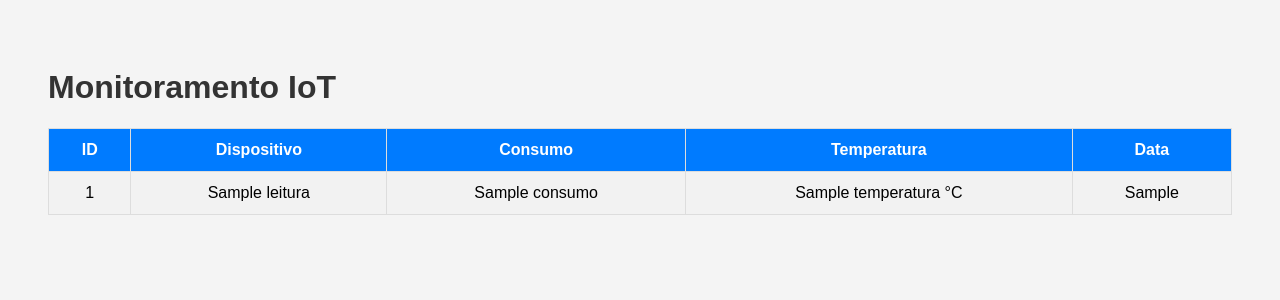
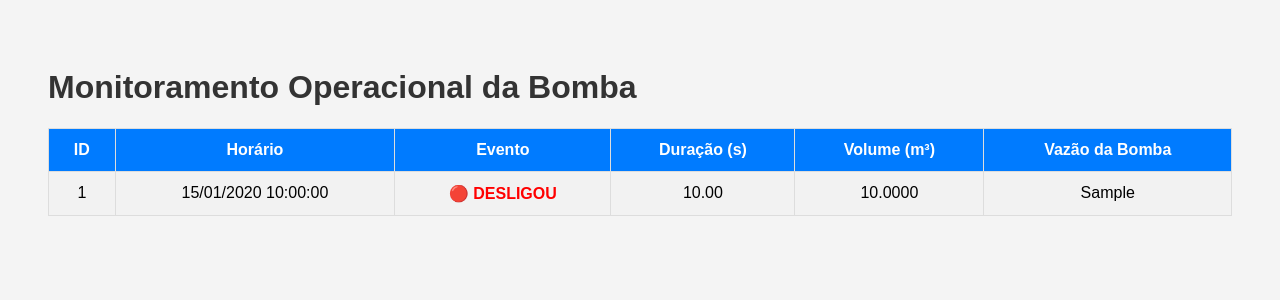
Before and after one commit to ffhlavio/CONSUMO-HIDRICO, a Flask app: page /iot in a window 1280 px wide. Shown: the top 300 px of the page. Run offline with Flask 3, Linux system fonts and the light colour scheme; a database or web service that is not in the repository returns one stand-in record (values such as "Sample title"); some libraries are stand-ins or nearby versions.

Commit message:
dashboard operacional bomba

```diff
--- a/app.py
+++ b/app.py
@@ -227,24 +227,24 @@ def dashboard_iot():
 
     cur.execute('''
         SELECT
-            leituras.id,
-            dispositivos.nome,
-            leituras.consumo,
-            leituras.temperatura,
-            leituras.criado_em
-        FROM leituras
-        JOIN dispositivos
-        ON leituras.dispositivo_id = dispositivos.id
-        ORDER BY leituras.criado_em DESC
+            id,
+            timestamp,
+            evento,
+            duracao_segundos,
+            volume_m3,
+            vazao_bomba
+        FROM bomba_eventos
+        ORDER BY timestamp DESC
+        LIMIT 50
     ''')
 
-    leituras = cur.fetchall()
+    eventos = cur.fetchall()
 
     conn.close()
 
     return render_template(
         'iot.html',
-        leituras=leituras
+        eventos=eventos
     )
 
 
--- a/templates/iot.html
+++ b/templates/iot.html
@@ -2,7 +2,7 @@
 <html lang="pt-br">
 <head>
     <meta charset="UTF-8">
-    <title>Dashboard IoT</title>
+    <title>Dashboard Operacional da Bomba</title>
 
     <style>
 
@@ -37,31 +37,79 @@
             background:#f2f2f2;
         }
 
+        .ligou{
+            color:green;
+            font-weight:bold;
+        }
+
+        .desligou{
+            color:red;
+            font-weight:bold;
+        }
+
     </style>
 
 </head>
+
 <body>
 
-    <h1>Monitoramento IoT</h1>
+    <h1>Monitoramento Operacional da Bomba</h1>
 
     <table>
 
         <tr>
             <th>ID</th>
-            <th>Dispositivo</th>
-            <th>Consumo</th>
-            <th>Temperatura</th>
-            <th>Data</th>
+            <th>Horário</th>
+            <th>Evento</th>
+            <th>Duração (s)</th>
+            <th>Volume (m³)</th>
+            <th>Vazão da Bomba</th>
         </tr>
 
-        {% for leitura in leituras %}
+        {% for evento in eventos %}
 
         <tr>
-            <td>{{ leitura[0] }}</td>
-            <td>{{ leitura[1] }}</td>
-            <td>{{ leitura[2] }}</td>
-            <td>{{ leitura[3] }} °C</td>
-            <td>{{ leitura[4] }}</td>
+
+            <td>{{ evento[0] }}</td>
+
+            <td>
+                {{ evento[1].strftime('%d/%m/%Y %H:%M:%S') }}
+            </td>
+
+            <td>
+
+                {% if evento[2] == 'LIGOU' %}
+                    <span class="ligou">🟢 LIGOU</span>
+                {% else %}
+                    <span class="desligou">🔴 DESLIGOU</span>
+                {% endif %}
+
+            </td>
+
+            <td>
+
+                {% if evento[3] %}
+                    {{ "%.2f"|format(evento[3]) }}
+                {% else %}
+                    —
+                {% endif %}
+
+            </td>
+
+            <td>
+
+                {% if evento[4] %}
+                    {{ "%.4f"|format(evento[4]) }}
+                {% else %}
+                    —
+                {% endif %}
+
+            </td>
+
+            <td>
+                {{ evento[5] }}
+            </td>
+
         </tr>
 
         {% endfor %}
```
Also changed, not shown: simulador_iot.py (added, +23 -0 lines).
